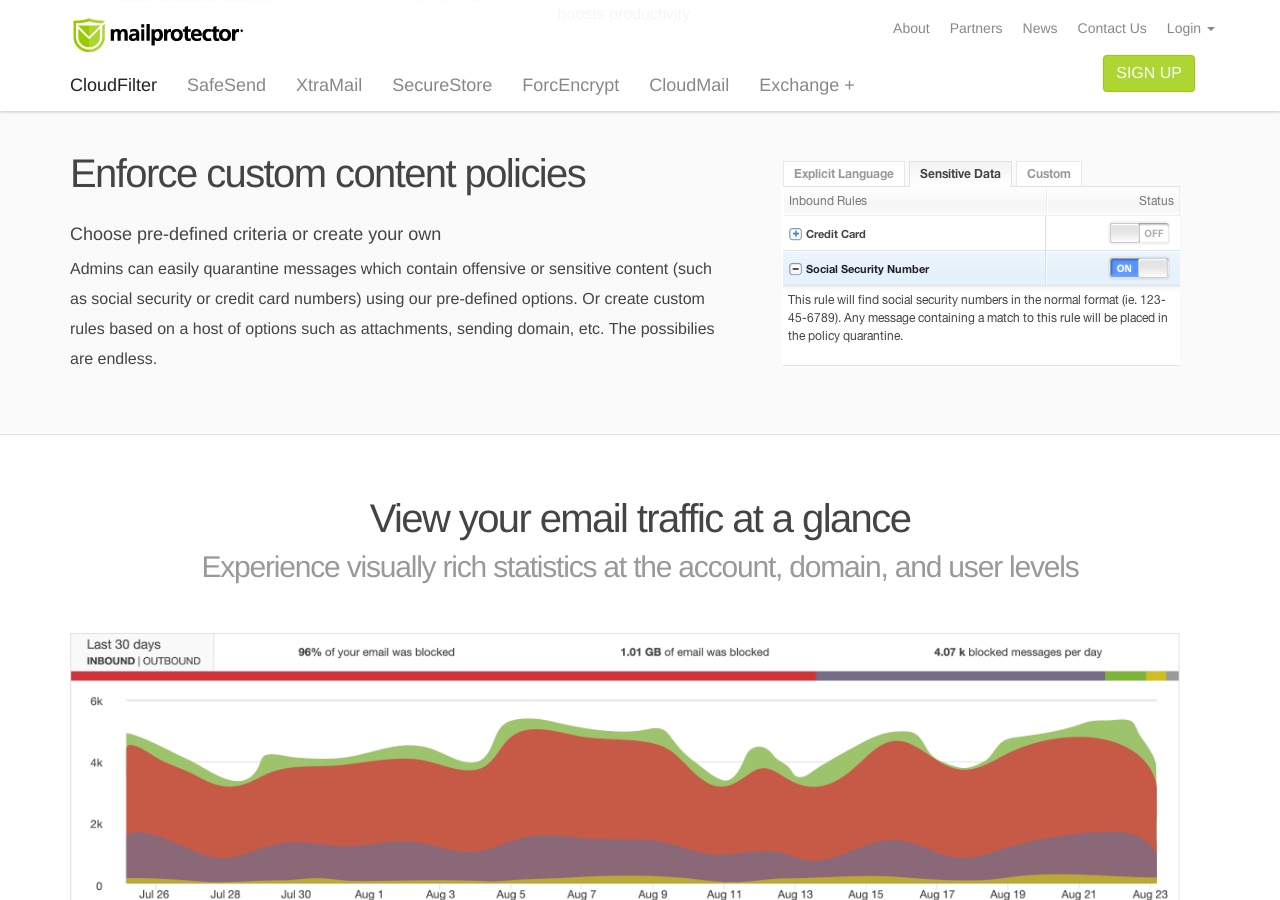
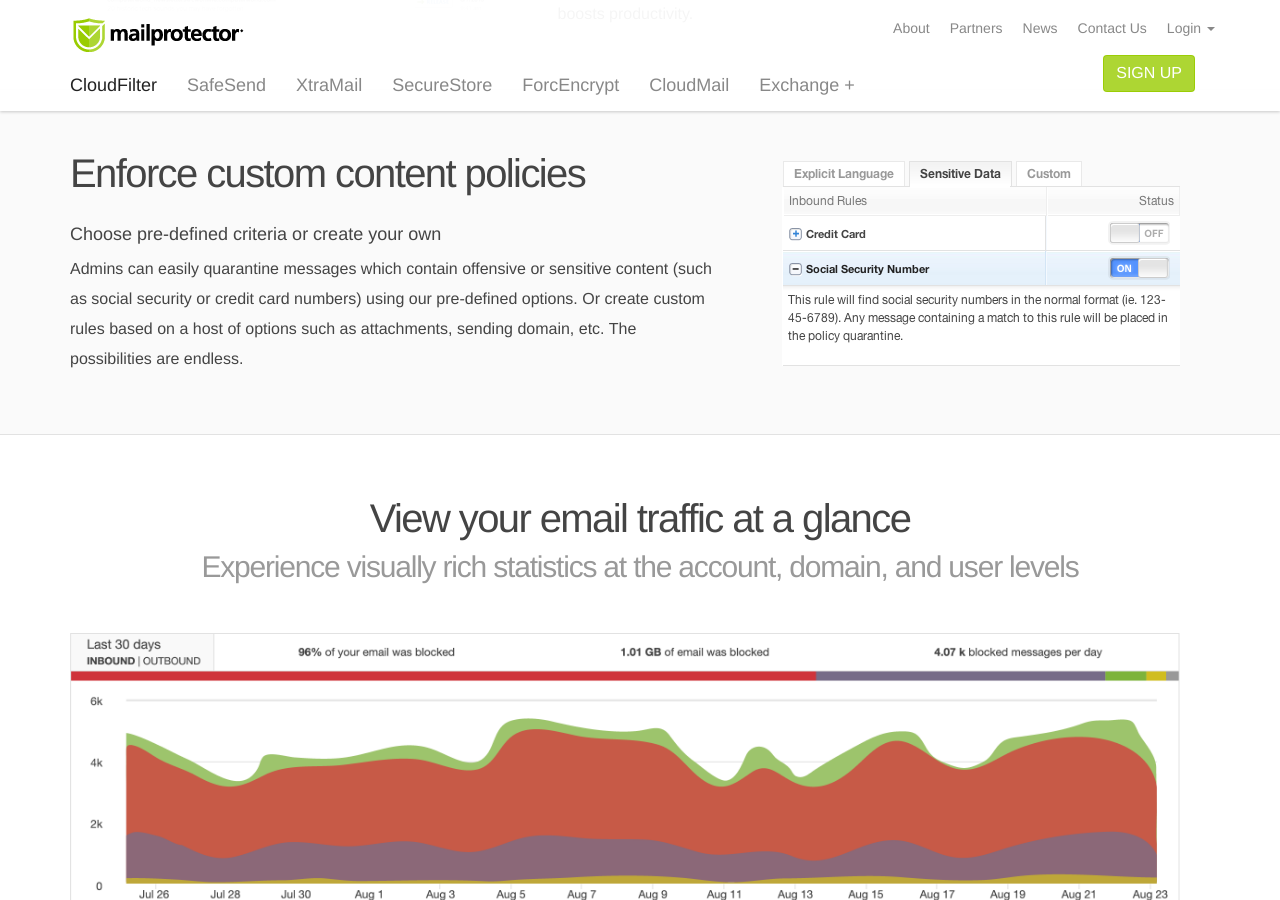
Before and after one commit to virtualconnect/mailprotector.com, a Jekyll site: the page built from cloudfilter/index.html, in a window 1280 px wide and 900 px high, scrolled down 1893 px. Built offline with Jekyll 4.4.1, drawn with Linux system fonts in a browser that asks for light colours; nearby versions of some CDN libraries; some web fonts are replaced.

Commit message:
Fixed typo

```diff
--- a/cloudfilter/index.html
+++ b/cloudfilter/index.html
@@ -94,7 +94,7 @@ body_class: cloudfilter
             <div class="col-md-7">
                 <h2>Enforce custom content policies</h2>
                 <h4>Choose pre-defined criteria or create your own</h4>
-                <p class="last">Admins can easily quarantine messages which contain offensive or sensitive content (such as social security or credit card numbers) using our pre-defined options. Or create custom rules based on a host of options such as attachments, sending domain, etc. The possibilies are endless.</p>
+                <p class="last">Admins can easily quarantine messages which contain offensive or sensitive content (such as social security or credit card numbers) using our pre-defined options. Or create custom rules based on a host of options such as attachments, sending domain, etc. The possibilities are endless.</p>
             </div>
             <div class="col-md-5 text-center">
                 <img class="img-responsive" src="{{ "/images/screen-content-policy.png" | prepend: site.baseurl }}">
```
